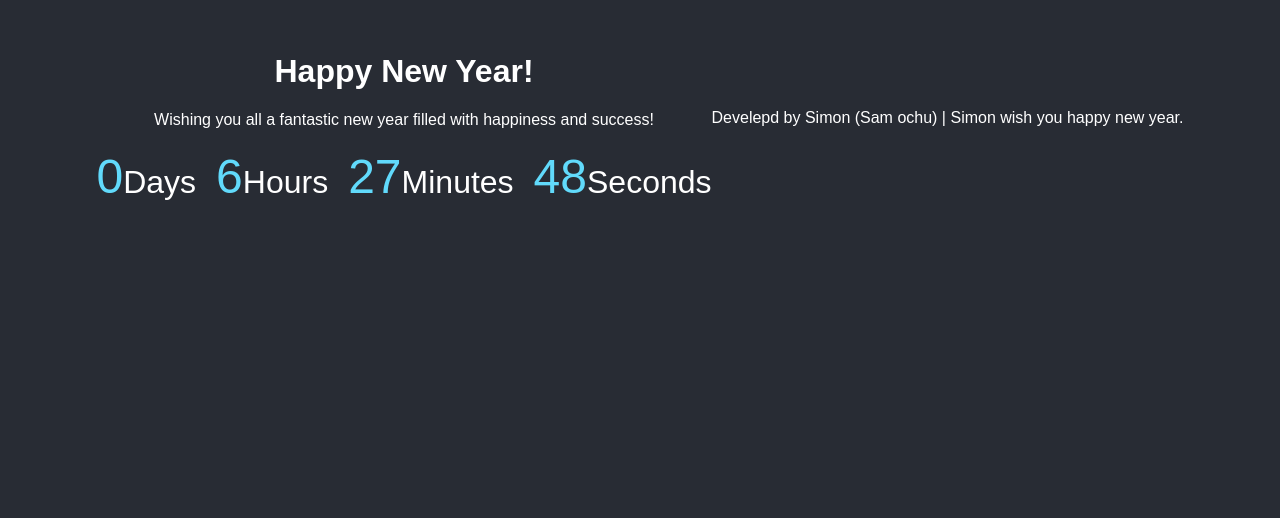
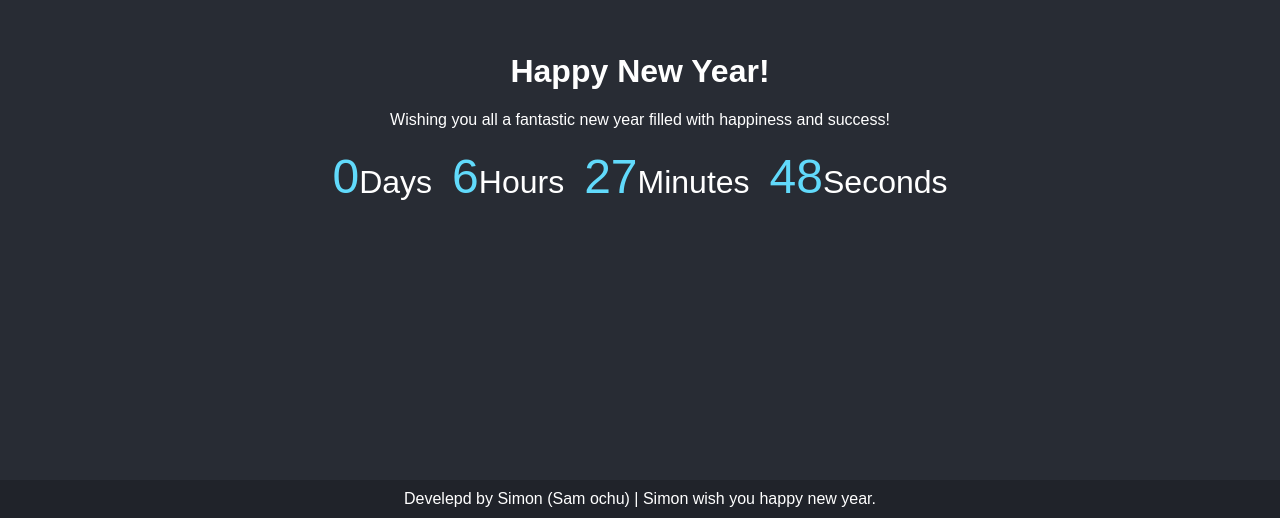
Before and after one commit to SamSpeedX/happy_new_year, a plain HTML site: page index.html in a window 1280 px wide. Shown: the part 282-800 px from the top of the page. Drawn offline with Linux system fonts and the light colour scheme.

Commit message:
Update styles.css

```diff
--- a/styles.css
+++ b/styles.css
@@ -1,3 +1,40 @@
+/* body {
+    font-family: Arial, sans-serif;
+    text-align: center;
+    background: #282c34;
+    color: white;
+    margin: 0;
+    display: flex;
+    justify-content: center;
+    align-items: center;
+    height: 100vh;
+}
+
+.container {
+    animation: fadeIn 2s;
+}
+
+@keyframes fadeIn {
+    from { opacity: 0; }
+    to { opacity: 1; }
+}
+
+#countdown {
+    display: flex;
+    justify-content: center;
+    gap: 20px;
+    margin-top: 20px;
+}
+
+#countdown div {
+    font-size: 2rem;
+}
+
+#countdown span {
+    font-size: 3rem;
+    color: #61dafb;
+} */
+
 body {
     font-family: Arial, sans-serif;
     text-align: center;
@@ -34,3 +71,14 @@ body {
     font-size: 3rem;
     color: #61dafb;
 }
+
+footer {
+    position: absolute;
+    bottom: 0;
+    width: 100%;
+    background: #20232a;
+    color: white;
+    padding: 10px 0;
+    text-align: center;
+    animation: fadeIn 2s;
+}
```
